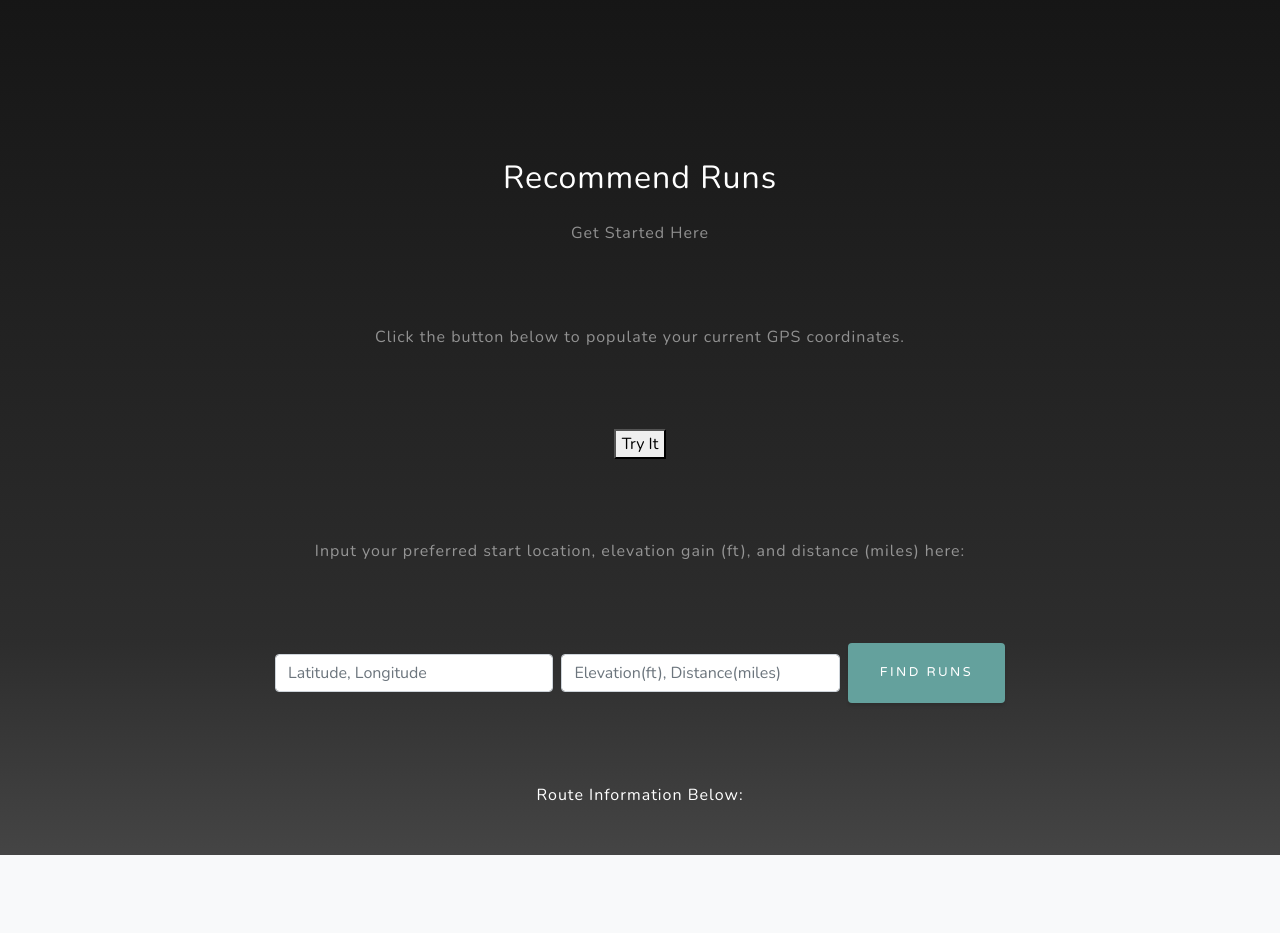
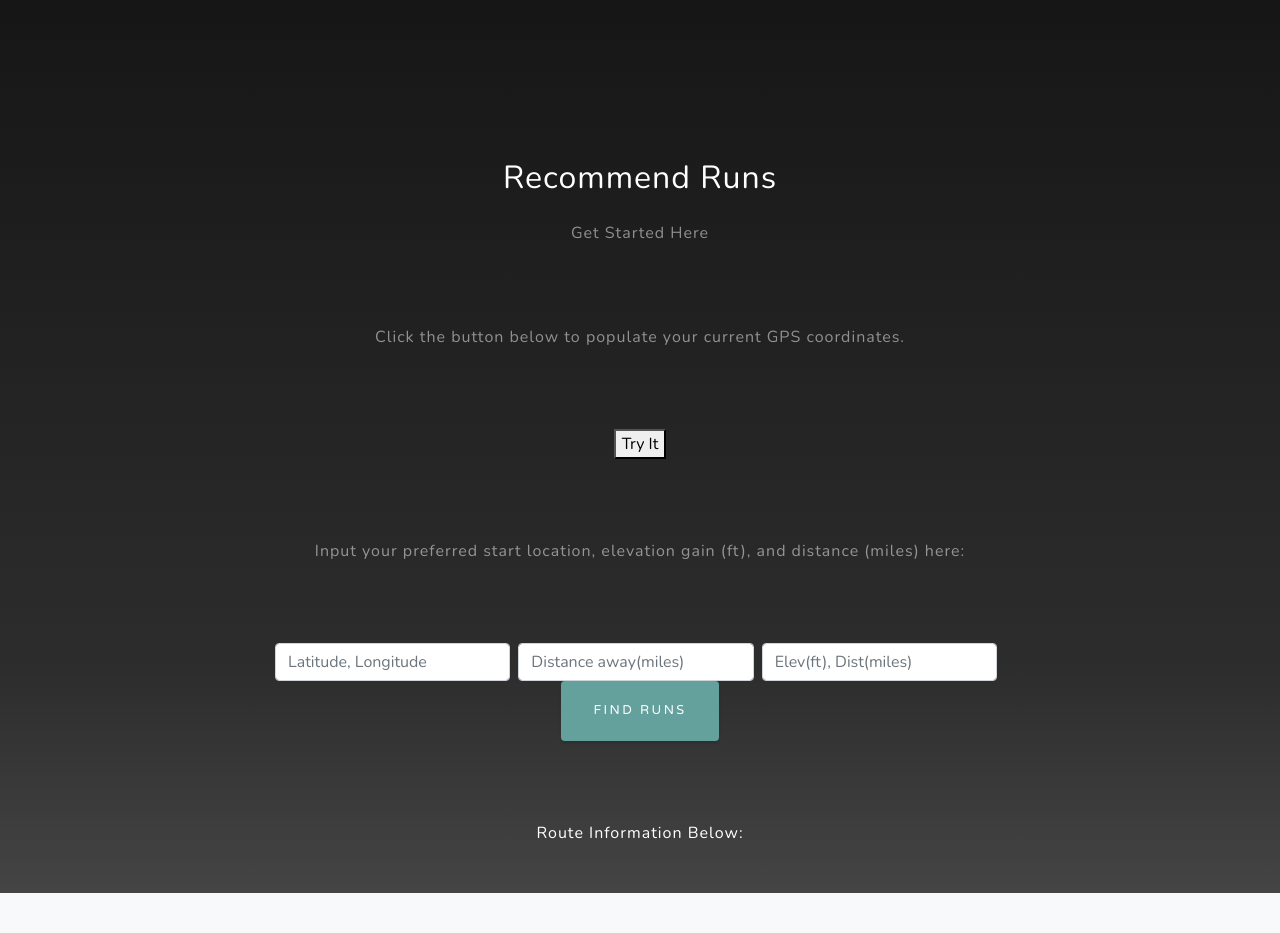
Before and after one commit to elizabethguy86/Run_Recommender, a Flask app: page / in a window 1280 px wide. Shown: the part 801-1734 px from the top of the page. Run offline with Flask 2, Linux system fonts and the light colour scheme; parts of the project's set-up code (start-up, migrations or seed data) failed here and were passed over; some libraries are stand-ins or nearby versions.

Commit message:
add input for variable distance away from start location

```diff
--- a/app.py
+++ b/app.py
@@ -40,7 +40,8 @@ def make_recommendations():
     req = request.form['user_input']
     req = req.split(',')
     req = [float(req[0])*0.3048, float(req[1])] #convert feet to meters
-    recommend_dict, similarities = recommendations.recommend_runs(req, 5)
+    dist = float(request.form['input_dist'])
+    recommend_dict, similarities = recommendations.recommend_runs(req, dist)
     polylines, indices = recommendations.make_polyline_dict()
     Group = GroupRuns(polylines, indices, df)
     map_coordinates = Group.map_coordinates()
--- a/templates/index.html
+++ b/templates/index.html
@@ -93,7 +93,8 @@
             <p class="text-white-50"> Input your preferred start location, elevation gain (ft), and distance (miles) here:
                 <form class="form-inline d-flex" method="POST" action="/request">
                     <input type="text" name="user_input_location" class="form-control flex-fill mr-0 mr-sm-2 mb-3 mb-sm-0" id="inputCoordinates" placeholder="Latitude, Longitude">
-                    <input type="text" name="user_input" class="form-control flex-fill mr-0 mr-sm-2 mb-3 mb-sm-0" id="inputRequest" placeholder="Elevation(ft), Distance(miles)">
+                    <input type="text" name="input_dist" class="form-control flex-fill mr-0 mr-sm-2 mb-3 mb-sm-0" id="inputDist" placeholder="Distance away(miles)">
+                    <input type="text" name="user_input" class="form-control flex-fill mr-0 mr-sm-2 mb-3 mb-sm-0" id="inputRequest" placeholder="Elev(ft), Dist(miles)">
                     <button type="submit" value = "Submit" class="btn btn-primary mx-auto">Find Runs</button>
                 </form>
                   </p>
```
